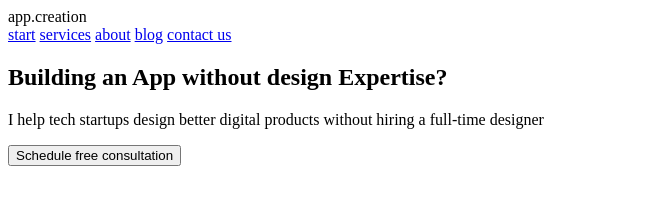
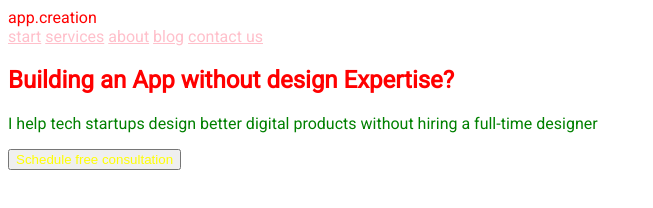
Before and after one commit to WebHeroSchool/papka-, a plain HTML site: page index.html in a window 1280 px wide. Shown: the whole page, without its empty margins (0-653 px from the left). Drawn offline with Linux system fonts and the light colour scheme; a web font is replaced by a local one.

Commit message:
pull_request

```diff
--- a/index.html
+++ b/index.html
@@ -1,24 +1,27 @@
 <!DOCTYPE html>
 <head>
   <meta charset="utf-8">
-  <title>Сайт</title>
+  <link href="./fonts.css" rel="stylesheet">
+  <link href="https://fonts.googleapis.com/css2?family=Roboto" rel="stylesheet">
+  <link href="./styles.css" rel="stylesheet">
+  <title>WebSchoolLessons</title>
 </head>
 <body>
   <header>
-    <div>app.creation</div>
+    <div class="link_f">app.creation</div>
     <nav>
-      <a href="#">start</a>
-      <a href="#">services</a>
-      <a href="#">about</a>
-      <a href="#">blog</a>
-      <a href="#">contact us</a>
+      <a class="link_a" href="#">start</a>
+      <a class="link_b" href="#">services</a>
+      <a class="link_c" href="#">about</a>
+      <a class="link_d" href="#">blog</a>
+      <a class="link_e" href="#">contact us</a>
     </nav>
   </header>
   <section>
     <main>
-      <h1>Building an App without design Expertise?</h1>
-      <p>I help tech startups design better digital products without hiring a full-time designer</p>
-      <button type="button" name="button">Schedule free consultation</button>
+      <h1 class="text_a">Building an App without design Expertise?</h1>
+      <p class="text_b">I help tech startups design better digital products without hiring a full-time designer</p>
+      <button class="text_c" type="button" name="button">Schedule free consultation</button>
     </main>
     <div>
       <img>
--- a/styles.css
+++ b/styles.css
@@ -0,0 +1,10 @@
+body {font-family: Roboto;color:blue}
+.text_a {color:red}
+.text_b {color:green}
+.text_c {color:yellow}
+.link_a {color:pink}
+.link_b {color:pink}
+.link_c {color:pink}
+.link_d {color:pink}
+.link_e {color:pink}
+.link_f {color:red}
```
